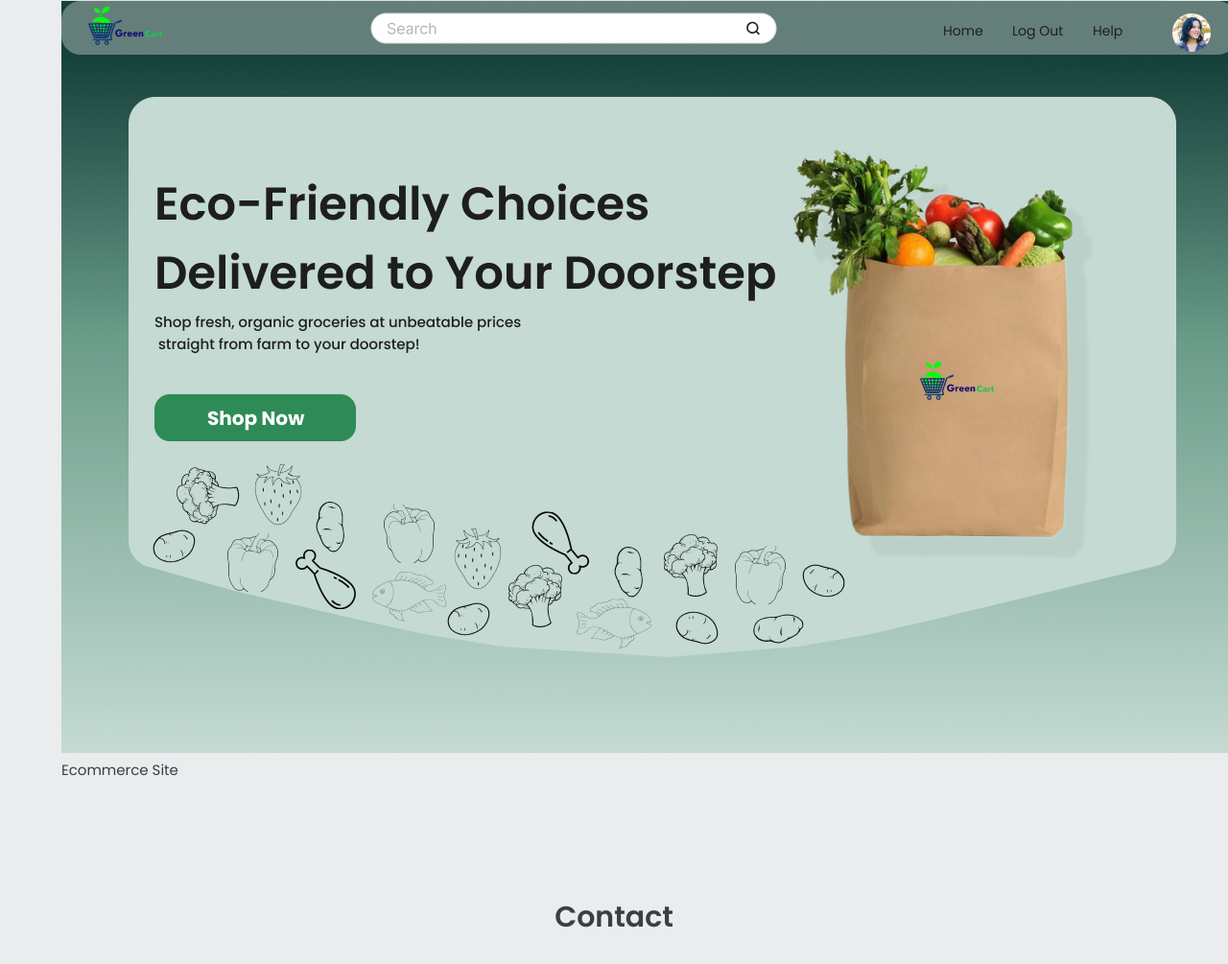
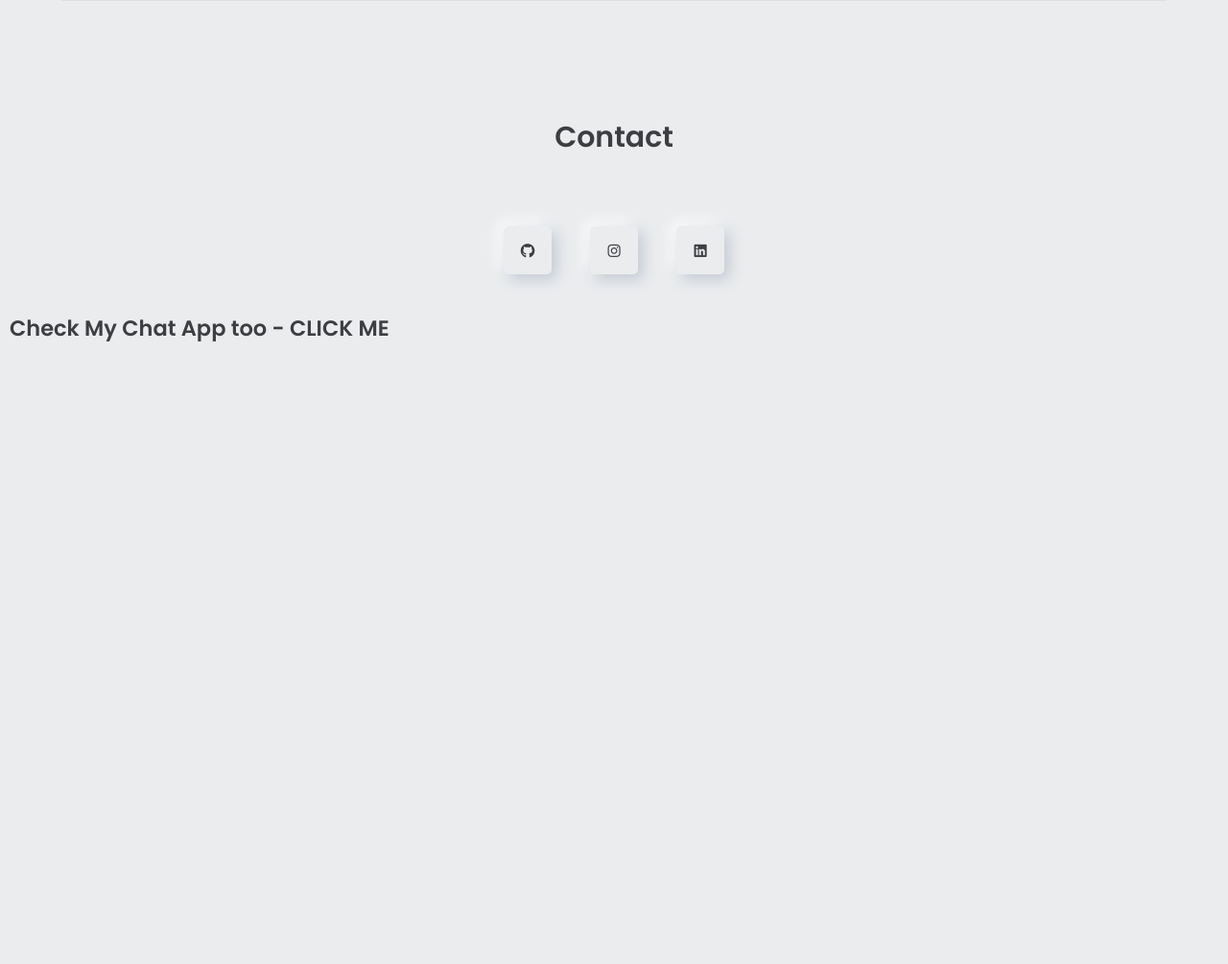
Before and after one commit to hardik979/portfolio, a plain HTML site: page portfolio/add/index.html in a window 1280 px wide. Shown: the part 1887-2892 px from the top of the page at 96% size. After the commit the page ends 2265 px from the top, so only its background shows below. Drawn offline with Linux system fonts and the light colour scheme.

Commit message:
Update index.html

```diff
--- a/portfolio/add/index.html
+++ b/portfolio/add/index.html
@@ -112,12 +112,7 @@
                       Chat Sphere
                     </div>
                 </div>
-                <div class="item">
-                    <img src="/shopping.png">
 
-                     <div class="name">
-                         Ecommerce Site
-                     </div>
                  </div>
                     </div>
                 </div>
```
